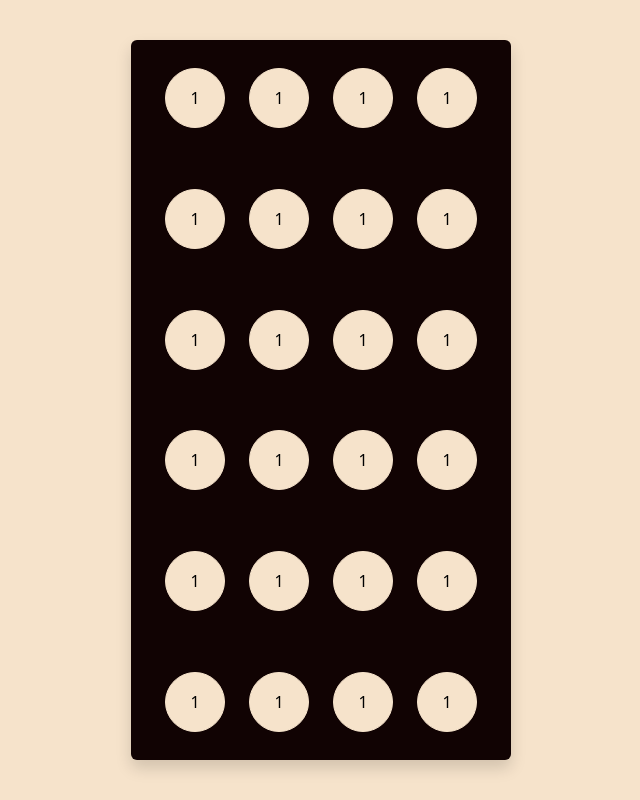
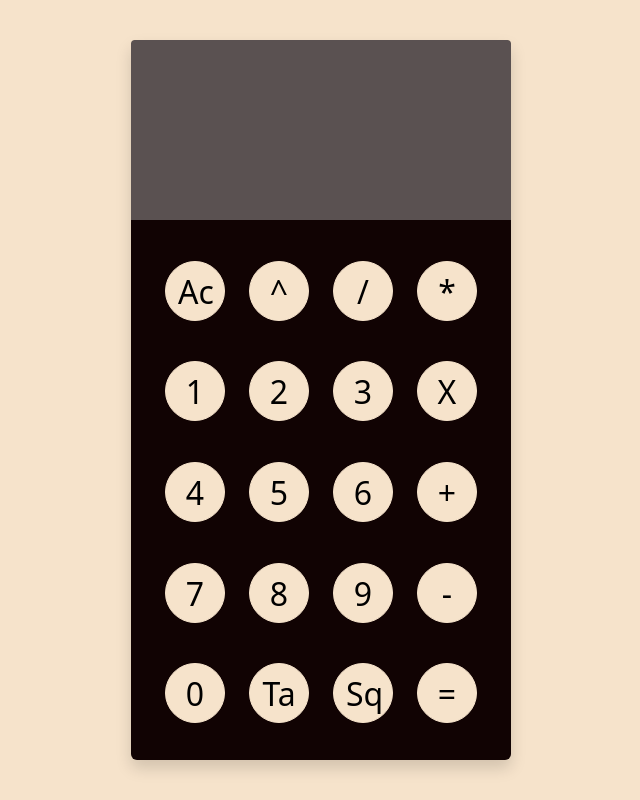
Before and after one commit to Kapil9711/Calculator, a website: page index.html in a window 1280 px wide. Shown: the whole page, without its empty margins (319-959 px from the left). Drawn offline with Linux system fonts and the light colour scheme.

Commit message:
added input field and changed btn alignment

```diff
--- a/css/calculator..css
+++ b/css/calculator..css
@@ -23,3 +23,8 @@ html, body {
   justify-content: center;
   align-items: center;
 }
+
+.input-box input {
+  font-size: 3rem;
+  color: white !important;
+}
--- a/index.html
+++ b/index.html
@@ -14,101 +14,136 @@
         class="container h-100 d-flex justify-content-center align-items-center"
       >
         <div
-          class="container p-0 d-flex gap-1 flex-wrap align-items-center justify-content-center rounded shadow h-90 bg-dark calculator-container"
+          class="container p-0 d-flex gap-1 flex-wrap justify-content-center rounded shadow h-90 bg-dark calculator-container"
         >
-          <!-- row1 -->
-          <div class="row">
-            <div class="col-3">
-              <button class="btn btn-light rounded-circle">1</button>
-            </div>
-            <div class="col-3">
-              <button class="btn btn-light rounded-circle">1</button>
-            </div>
-            <div class="col-3">
-              <button class="btn btn-light rounded-circle">1</button>
-            </div>
-            <div class="col-3">
-              <button class="btn btn-light rounded-circle">1</button>
+          <div class="row input-box w-100 h-25">
+            <div class="col-12 w-100 p-0">
+              <input
+                type="text"
+                class="form-control bg-secondary w-100 h-100"
+              />
             </div>
           </div>
 
           <!-- row1 -->
           <div class="row">
             <div class="col-3">
-              <button class="btn btn-light rounded-circle">1</button>
+              <button class="btn btn-light rounded-circle fs-2">Ac</button>
             </div>
             <div class="col-3">
-              <button class="btn btn-light rounded-circle">1</button>
+              <button class="btn btn-light rounded-circle fs-2">^</button>
             </div>
             <div class="col-3">
-              <button class="btn btn-light rounded-circle">1</button>
+              <button class="btn btn-light rounded-circle fs-2">/</button>
             </div>
             <div class="col-3">
-              <button class="btn btn-light rounded-circle">1</button>
+              <button class="btn btn-light rounded-circle fs-2">*</button>
             </div>
           </div>
 
           <!-- row1 -->
           <div class="row">
             <div class="col-3">
-              <button class="btn btn-light rounded-circle">1</button>
+              <button class="btn btn-light rounded-circle fs-2">1</button>
             </div>
             <div class="col-3">
-              <button class="btn btn-light rounded-circle">1</button>
+              <button class="btn btn-light rounded-circle fs-2">2</button>
             </div>
             <div class="col-3">
-              <button class="btn btn-light rounded-circle">1</button>
+              <button class="btn btn-light rounded-circle fs-2">3</button>
             </div>
             <div class="col-3">
-              <button class="btn btn-light rounded-circle">1</button>
+              <button
+                id="clear"
+                class="operation btn btn-light rounded-circle fs-2"
+              >
+                X
+              </button>
             </div>
           </div>
 
           <!-- row1 -->
           <div class="row">
             <div class="col-3">
-              <button class="btn btn-light rounded-circle">1</button>
+              <button class="btn btn-light rounded-circle fs-2">4</button>
             </div>
             <div class="col-3">
-              <button class="btn btn-light rounded-circle">1</button>
+              <button class="btn btn-light rounded-circle fs-2">5</button>
             </div>
             <div class="col-3">
-              <button class="btn btn-light rounded-circle">1</button>
+              <button class="btn btn-light rounded-circle fs-2">6</button>
             </div>
             <div class="col-3">
-              <button class="btn btn-light rounded-circle">1</button>
+              <button id="=" class="btn btn-light rounded-circle fs-2">
+                +
+              </button>
             </div>
           </div>
 
           <!-- row1 -->
           <div class="row">
             <div class="col-3">
-              <button class="btn btn-light rounded-circle">1</button>
+              <button class="btn btn-light rounded-circle fs-2">7</button>
             </div>
             <div class="col-3">
-              <button class="btn btn-light rounded-circle">1</button>
+              <button
+                id="+"
+                class="math-operation btn btn-light rounded-circle fs-2"
+              >
+                8
+              </button>
             </div>
             <div class="col-3">
-              <button class="btn btn-light rounded-circle">1</button>
+              <button
+                id="-"
+                class="math-operation btn btn-light rounded-circle fs-2"
+              >
+                9
+              </button>
             </div>
             <div class="col-3">
-              <button class="btn btn-light rounded-circle">1</button>
+              <button
+                id="*"
+                class="math-operation btn btn-light rounded-circle fs-2"
+              >
+                -
+              </button>
             </div>
           </div>
 
           <!-- row1 -->
           <div class="row">
             <div class="col-3">
-              <button class="btn btn-light rounded-circle">1</button>
+              <button
+                id="divide"
+                class="math-operation btn btn-light rounded-circle fs-2"
+              >
+                0
+              </button>
             </div>
             <div class="col-3">
-              <button class="btn btn-light rounded-circle">1</button>
+              <button
+                id="table"
+                class="table btn btn-light rounded-circle fs-2"
+              >
+                Ta
+              </button>
             </div>
             <div class="col-3">
-              <button class="btn btn-light rounded-circle">1</button>
+              <button
+                id="square-root"
+                class="operation btn btn-light rounded-circle fs-2"
+              >
+                Sq
+              </button>
             </div>
             <div class="col-3">
-              <button class="btn btn-light rounded-circle">1</button>
+              <button
+                id="power"
+                class="operation btn btn-light rounded-circle fs-2"
+              >
+                =
+              </button>
             </div>
           </div>
         </div>
```
Also changed, not shown: css/bootstrap.css.
